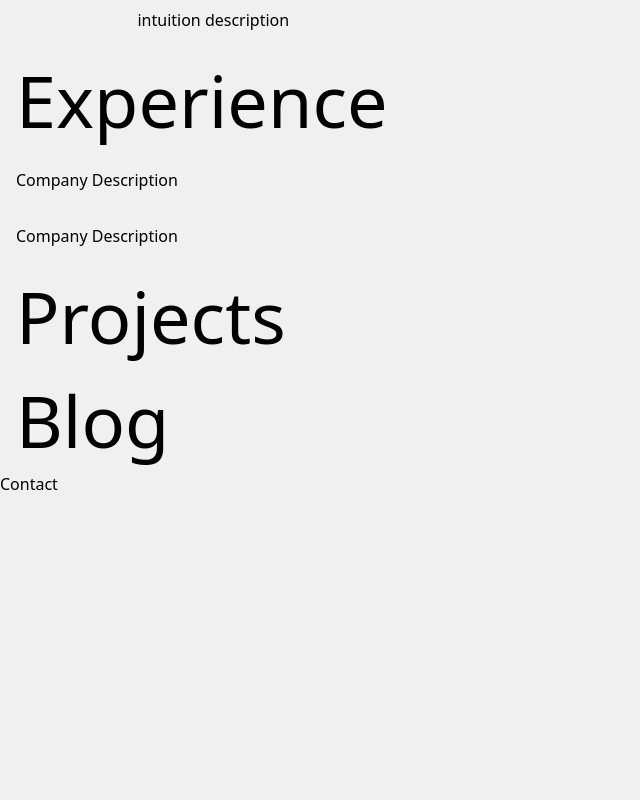
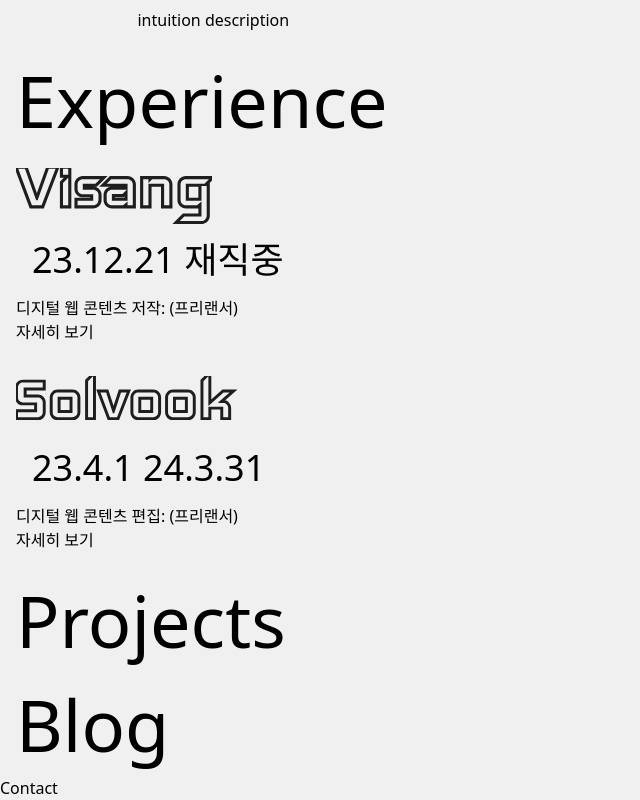
Before and after one commit to PisoDev77/PisoDev77.github.io, a React (Vite) app: page / in a window 1280 px wide. Shown: the part 763-1563 px from the top of the page, without its empty margins (0-640 px from the left). Before the commit the page ends 1259 px from the top, so only its background shows below. Built offline with nearby package versions, Linux system fonts and the light colour scheme; the HTML template or start-up script is replaced by a standard one.

Commit message:
feat:Modal And ExperienceSection connect

```diff
--- a/src/components/ExperienceSection.tsx
+++ b/src/components/ExperienceSection.tsx
@@ -2,8 +2,13 @@
 
 import { SolvookSvg, VisangSvg } from './Svg';
 
-interface ExperienceSectionProps {
-	title: string;
+import { experienceType } from '../mock/experience';
+import Heading3 from './Headings/Heading3';
+import AboutModalContent from './Modal/AboutModalContent';
+
+interface experienceSeciontProps {
+	experiences: experienceType;
+	openModalWithContent: (element: ReactElement) => void;
 }
 
 const svg: {
@@ -13,11 +18,27 @@
 	Visang: VisangSvg,
 };
 
-export default function ExperienceSection({ title }: ExperienceSectionProps) {
+export default function ExperienceSection({ experiences, openModalWithContent }: experienceSeciontProps) {
+	const { title, startDate, endDate, isWorking, task, role } = experiences;
+
 	return (
 		<section>
 			{svg[title]}
-			<p>Company Description</p>
+			{/* prettier-ignore */}
+			<Heading3>
+				{`${('' + startDate.getFullYear()).substring(2)}.${startDate.getMonth() + 1}.${startDate.getDate()}
+				  ${isWorking ?
+					"재직중"
+					: `${('' + endDate.getFullYear()).substring(2)}.${endDate.getMonth() + 1}.${endDate.getDate()}`}`}
+			</Heading3>
+			<p>
+				{task}: ({role})
+			</p>
+			<button
+				onClick={() => openModalWithContent(<AboutModalContent title={title} contents={['a', 'b', 'c']} />)}
+			>
+				자세히 보기
+			</button>
 		</section>
 	);
 }
--- a/src/components/Modal/Modal.tsx
+++ b/src/components/Modal/Modal.tsx
@@ -8,8 +8,14 @@
 };
 
 export default function Modal({ currentModalContent, setIsModalOpen }: ModalProps) {
+	const handleModalClose = (e: React.MouseEvent<HTMLDivElement, MouseEvent>) => {
+		if (e.target === e.currentTarget) {
+			setIsModalOpen(false);
+		}
+	};
+
 	return (
-		<div className='fixed  h-screen w-screen z-50 p-4  backdrop-blur-sm'>
+		<div className='fixed  h-screen w-screen z-50 p-4  backdrop-blur-sm' onClick={handleModalClose}>
 			<section className='relative w-full bg-lightBg dark:bg-darkBg z-50'>
 				<button className='h-1 absolute top-0 right-0 p-4' onClick={() => setIsModalOpen(false)}>
 					{ModalCloseIcon}
```
